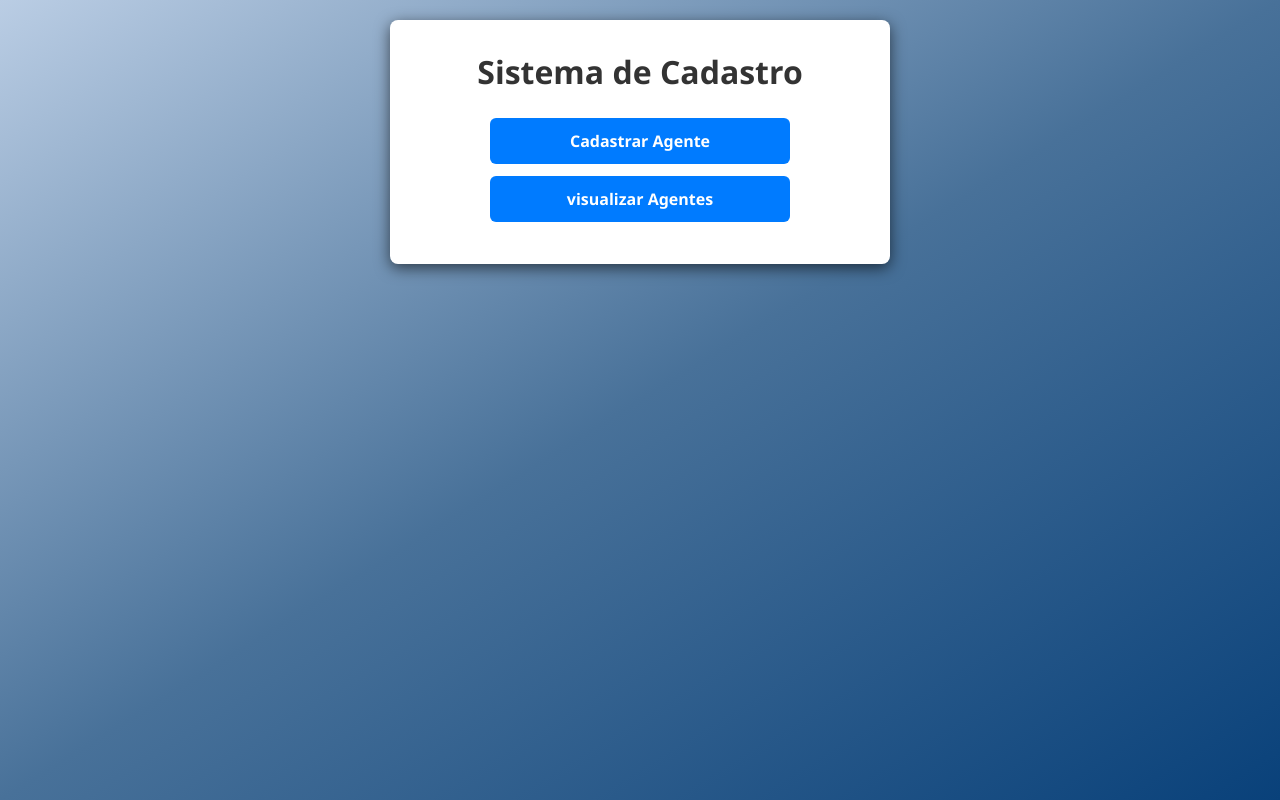
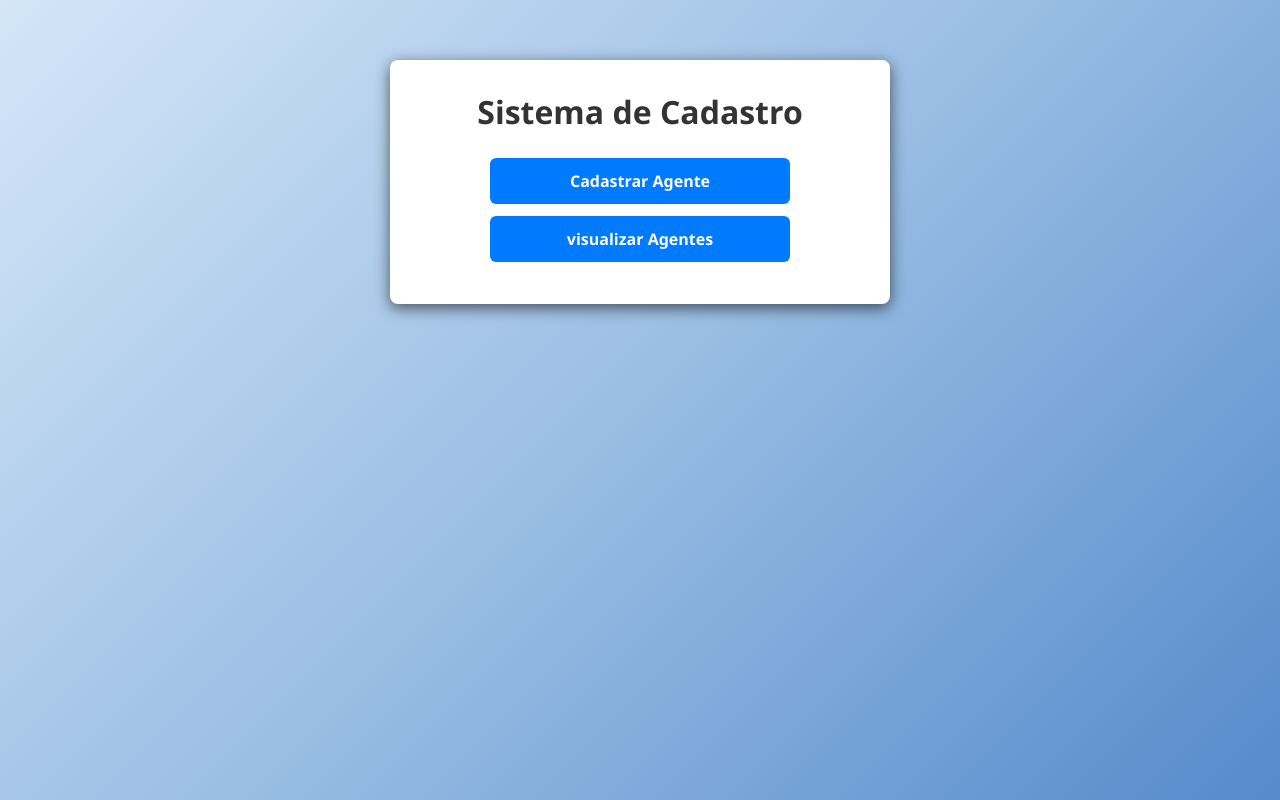
Before and after one commit to fkauhe12/Projeto_Controle_Estoque, a Flask app: page / in a window 1280 px wide. Run offline with Flask 3, Linux system fonts and the light colour scheme.

Commit message:
Aprimora o estilo do body e adiciona meta viewport nas páginas HTML

```diff
--- a/static/style.css
+++ b/static/style.css
@@ -8,14 +8,13 @@
 /* Estilo geral do body */
 body {
   font-family: 'Segoe UI', Tahoma, Geneva, Verdana, sans-serif;
-  background-color: #f9f9f9;
   padding: 20px;
   min-height: 100vh;
   display: flex;
   flex-direction: column;
   align-items: center;
-  background: linear-gradient(to bottom right, #bacde4, #487199, #09417a);
-
+  background-color: #f9f9f9; /* Fallback */
+  background-image: linear-gradient(135deg, #d4e6f8, #99bde3, #558acb);
 }
 
 /* Container para as páginas */
@@ -23,10 +22,9 @@ body {
   background: white;
   padding: 30px 25px;
   border-radius: 8px;
-  box-shadow: 0 4px 15px rgba(0,0,0,0.6);
+  box-shadow: 0 4px 15px rgba(0, 0, 0, 0.6);
   max-width: 500px;
   width: 90%;
-  ;
 }
 
 /* Títulos */
@@ -144,7 +142,6 @@ table {
   font-size: 1rem;
 }
 
-/* Cabeçalho da tabela */
 table thead tr {
   background-color: #007bff;
   color: white;
@@ -156,17 +153,14 @@ table thead th {
   border: 1px solid #0056b3;
 }
 
-/* Linhas pares com cor diferente */
 table tbody tr:nth-child(even) {
   background-color: #f2f7ff;
 }
 
-/* Efeito hover nas linhas */
 table tbody tr:hover {
   background-color: #d9e6ff;
 }
 
-/* Células da tabela */
 table tbody td {
   padding: 10px 8px;
   border: 1px solid #ddd;
@@ -190,3 +184,9 @@ table tbody td {
     max-width: 100%;
   }
 }
+
+@media (min-width: 768px) {
+  .container {
+    margin-top: 40px;
+  }
+}
--- a/templates/cadastrar_agente.html
+++ b/templates/cadastrar_agente.html
@@ -2,6 +2,7 @@
 <html lang="pt-BR">
 <head>
     <meta charset="UTF-8" />
+    <meta name="viewport" content="width=device-width, initial-scale=1.0">
     <title>Cadastrar Agente</title>
     <link rel="stylesheet" href="{{ url_for('static', filename='style.css') }}">
 </head>
--- a/templates/index.html
+++ b/templates/index.html
@@ -2,6 +2,7 @@
 <html lang="pt-BR">
 <head>
     <meta charset="UTF-8" />
+    <meta name="viewport" content="width=device-width, initial-scale=1.0">
     <title>Sistema de Cadastro</title>
     <link rel="stylesheet" href="{{ url_for('static', filename='style.css') }}">
 </head>
--- a/templates/visualizar_agentes.html
+++ b/templates/visualizar_agentes.html
@@ -2,6 +2,7 @@
 <html lang="pt-BR">
 <head>
     <meta charset="UTF-8" />
+    <meta name="viewport" content="width=device-width, initial-scale=1.0">
     <title>Visualizar Agentes</title>
     <link rel="stylesheet" href="{{ url_for('static', filename='style.css') }}">
 </head>
```
